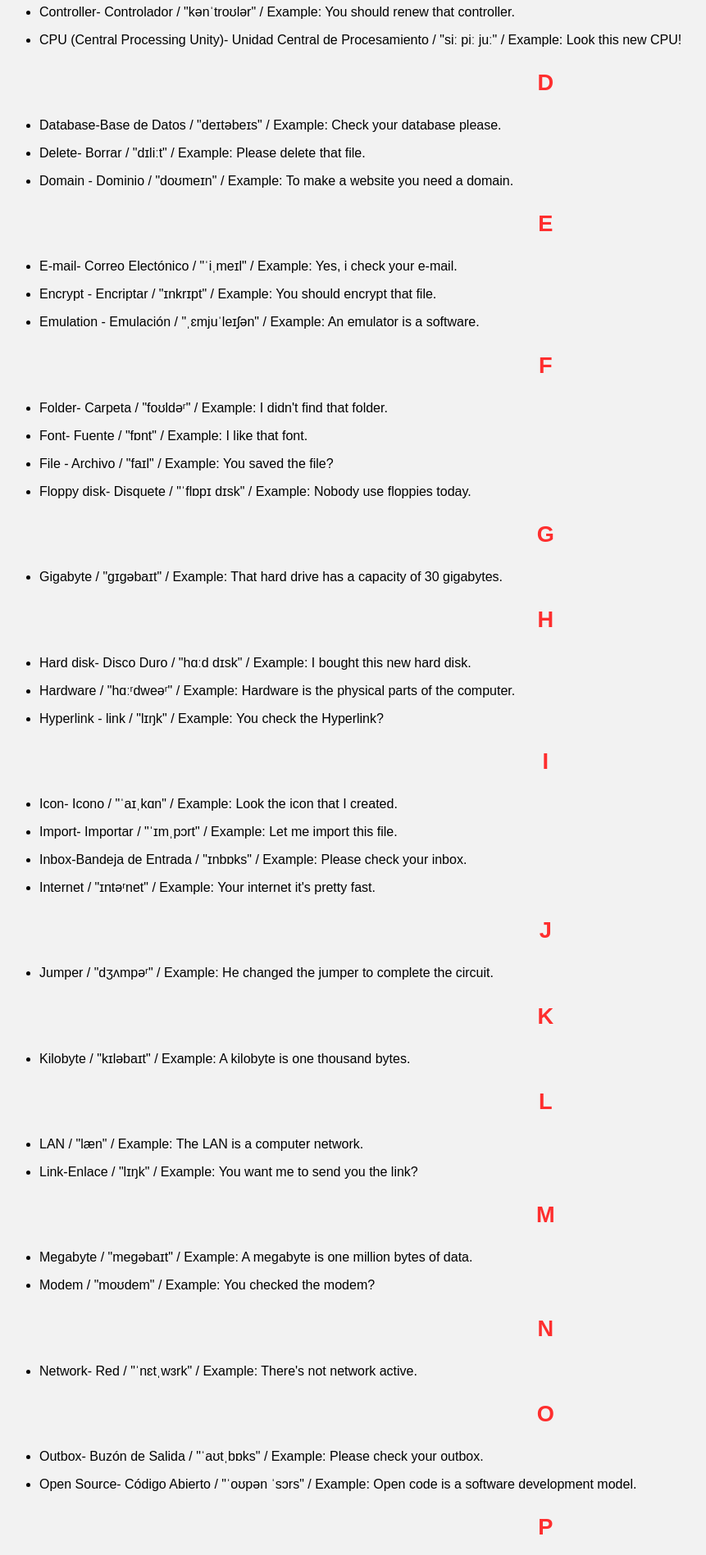
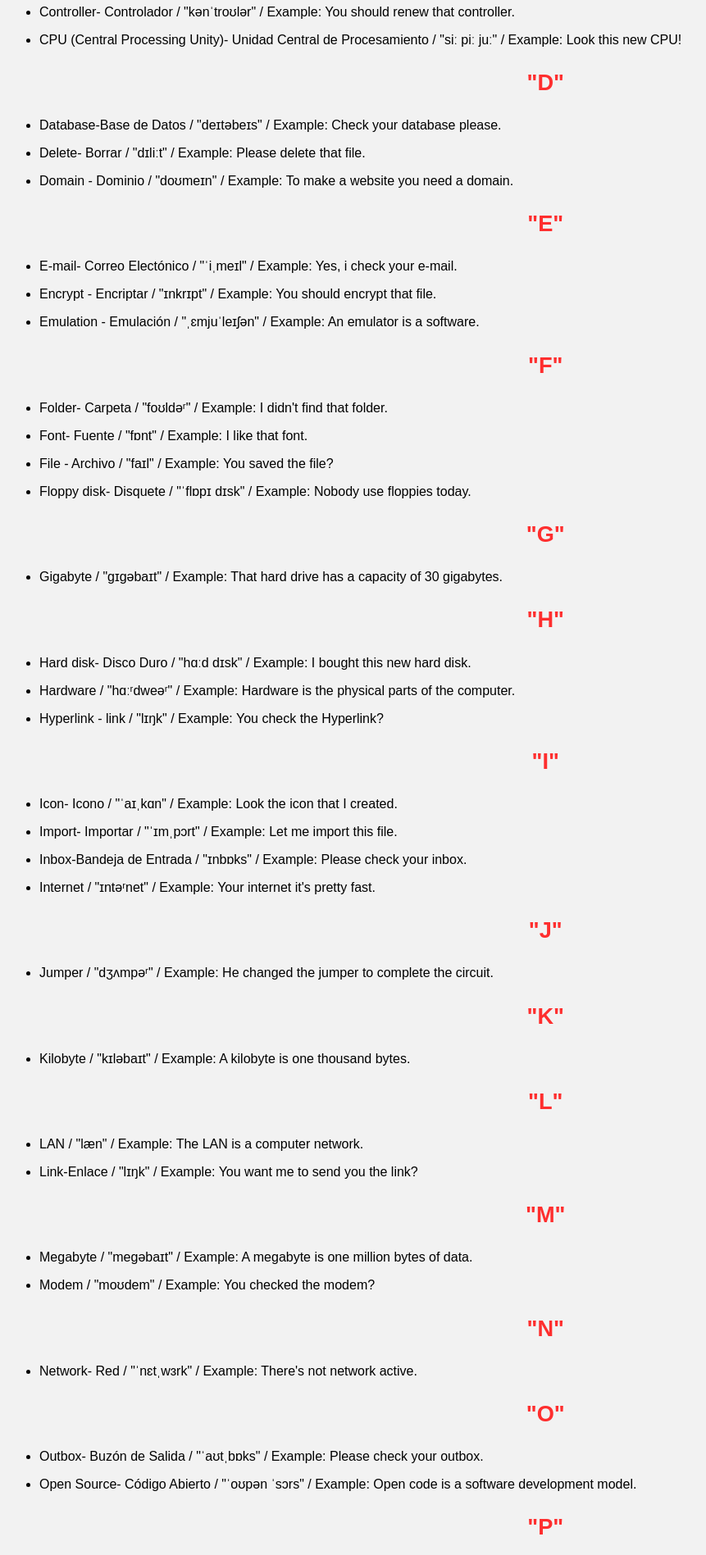
Before and after one commit to GabsPe27/crazy-bro, a plain HTML site: page index.html in a window 1280 px wide. Shown: the part 1549-3446 px from the top of the page at 82% size, without its empty margins (0-861 px from the left). Drawn offline with Linux system fonts and the light colour scheme.

Commit message:
Add files via upload

```diff
--- a/index.html
+++ b/index.html
@@ -55,7 +55,7 @@
    </ul>
    <p>
 
-   <h3>B</h3>
+   <h3>"B"</h3>
    <p>
    <ul>
    <li>Backup-Copia de seguridad / "bæk ʌp" / Example: You should back up that file.</li>
@@ -97,7 +97,7 @@
    </ul>
    <P>
 
-   <h3>D</h3>
+   <h3>"D"</h3>
    <p>
    <ul>
    <li>Database-Base de Datos / "deɪtəbeɪs" / Example: Check your database please.</li>
@@ -108,7 +108,7 @@
    </ul>
    <p>
 
-   <h3>E</h3>
+   <h3>"E"</h3>
    <p>
    <ul>
    <li>E-mail- Correo Electónico / "ˈiˌmeɪl" / Example: Yes, i check your e-mail.</li>
@@ -119,7 +119,7 @@
    </ul>
    <p>
 
-   <h3>F</h3>
+   <h3>"F"</h3>
    <p>
    <ul>
    <li>Folder- Carpeta / "foʊldəʳ" / Example: I didn't find that folder.</li>
@@ -132,14 +132,14 @@
    </ul>
    <p>
 
-   <h3>G</h3>
+   <h3>"G"</h3>
    <p>
    <ul>
    <li>Gigabyte / "gɪgəbaɪt" / Example: That hard drive has a capacity of 30 gigabytes.</li>
    </ul>
    <p>
 
-   <h3>H</h3>
+   <h3>"H"</h3>
    <p>
    <ul>
    <li>Hard disk- Disco Duro / "hɑːd dɪsk" / Example: I bought this new hard disk.</li>
@@ -150,7 +150,7 @@
    </ul>
    <p>
 
-   <h3>I</h3>
+   <h3>"I"</h3>
    <p>
    <ul>
    <li>Icon- Icono / "ˈaɪˌkɑn" / Example: Look the icon that I created.</li>
@@ -163,21 +163,21 @@
    </ul>
    <p>
 
-   <h3>J</h3>
+   <h3>"J"</h3>
    <p>
    <ul>
    <li>Jumper / "dʒʌmpəʳ" / Example: He changed the jumper to complete the circuit.</li>
    </ul>
    <p>
 
-   <h3>K</h3>
+   <h3>"K"</h3>
    <p>
    <ul>
    <li>Kilobyte / "kɪləbaɪt" /  Example: A kilobyte is one thousand bytes.</li>
    </ul>
    <p>
 
-   <h3>L</h3>
+   <h3>"L"</h3>
    <p>
    <ul>
    <li>LAN / "læn" / Example: The LAN is a computer network.</li>
@@ -186,7 +186,7 @@
    </ul>
    <p>
 
-   <h3>M</h3>
+   <h3>"M"</h3>
    <p>
    <ul>
    <li>Megabyte / "megəbaɪt" / Example: A megabyte is one million bytes of data.</li>
@@ -195,14 +195,14 @@
    </ul>
    <p>
 
-   <h3>N</h3>
+   <h3>"N"</h3>
    <p>
    <ul>
    <li>Network- Red / "ˈnɛtˌwɜrk" / Example: There's not network active.</li>
    </ul>
    <p>
 
-   <h3>O</h3>
+   <h3>"O"</h3>
    <p>
    <ul>
    <li>Outbox- Buzón de Salida / "ˈaʊtˌbɒks" / Example: Please check your outbox.</li>
@@ -211,7 +211,7 @@
    </ul>
    <p>
 
-   <h3>P</h3>
+   <h3>"P"</h3>
    <p>
    <ul>
    <li>Password-Contraseña / "pɑːswɜːʳd" / Example: Please enter your new password.</li>
@@ -224,14 +224,14 @@
    </ul>
    <p>
 
-   <h3>R</h3>
+   <h3>"R"</h3>
    <p>
    <ul>
    <li>Router / "ˈraʊtər"	/ Example: I changed the IP idress from your router.</li>
    </ul>
    <p>
 
-   <h3>S</h3>
+   <h3>"S"</h3>
    <p>
    <ul>
    <li>Save- Guardar / "seɪv" / Example: Plase save before turn off your computer.</li>
@@ -248,7 +248,7 @@
    </ul>
    <p>
 
-   <h3>T</h3>
+   <h3>"T"</h3>
    <p>
    <ul>
    <li>Toolbar- Barra de herramientas / "tuːlbɑːʳ" / Example: Press F to open the toolbar.</li>
@@ -259,7 +259,7 @@
    </ul>
    <p>
 
-   <h3>U</h3>
+   <h3>"U"</h3>
    <p>
    <ul>
    <li>User- Usario / "juːzəʳ" / Example: How many user can play at the same time?</li>
@@ -270,7 +270,7 @@
    </ul>
    <p>
 
-   <h3>V</h3>
+   <h3>"V"</h3>
    <p>
    <ul>
    <li>Video - Vídeo / "vɪdioʊ" / Example: Wait meanwhile the video loads.</li>
@@ -279,7 +279,7 @@
    </ul>
    <p>
 
-   <h3>W</h3>
+   <h3>"W"</h3>
    <p>
    <ul>
    <li>Website- Sitio Web / "ˈwɛbˌsaɪt" / Example: Look this website!</li>
```
